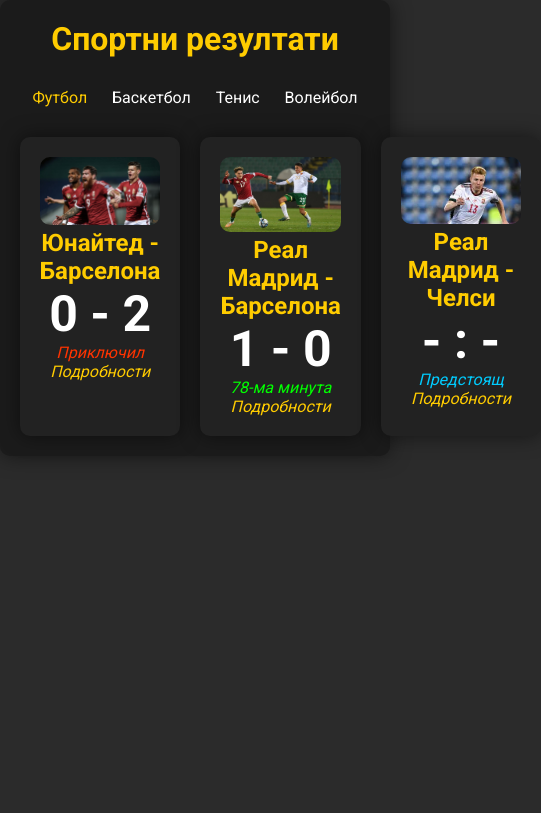
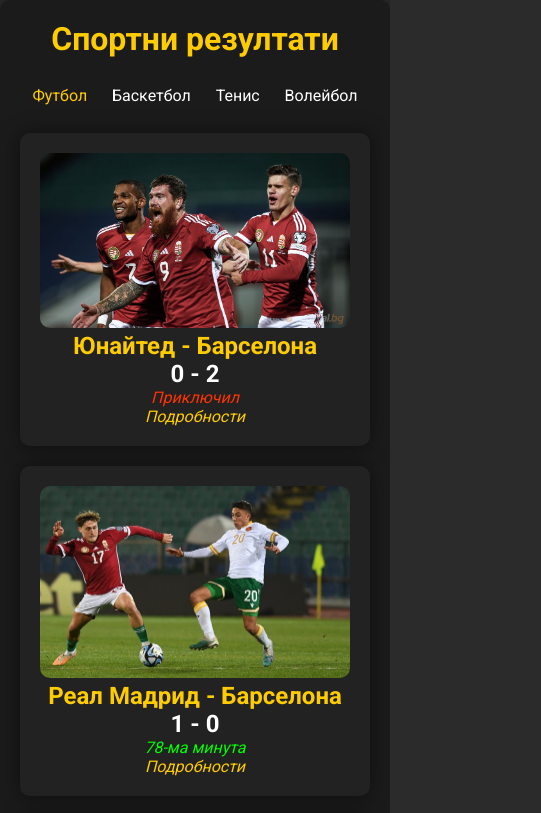
Before and after one commit to lookingforout/SportResults, a plain HTML site: page Starter/index.html in a window 390 px wide. Shown: the top 813 px of the page, 541 px wide, since content can reach past the window. Drawn offline with Linux system fonts and the light colour scheme.

Commit message:
Update styles.css
eha responsive

```diff
--- a/Starter/styles.css
+++ b/Starter/styles.css
@@ -102,3 +102,26 @@
 .Progress{
     color: #00ff00
 }
+@media (max-width: 768px) {
+    nav {
+        flex-direction: row;
+    }
+
+    .container {
+        grid-template-columns: repeat(auto-fit, minmax(200px, 1fr));
+    }
+
+    .card span {
+        font-size: 30px;
+    }
+}
+
+@media (max-width: 480px) {
+    .card span {
+        font-size: 24px;
+    }
+
+    nav a {
+        padding: 8px;
+    }
+}
```
